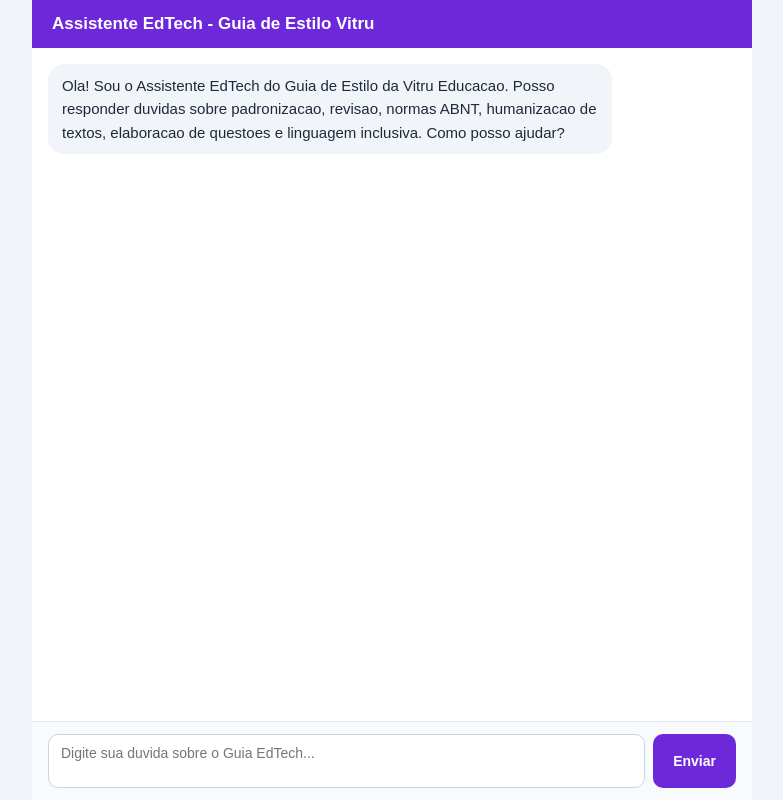
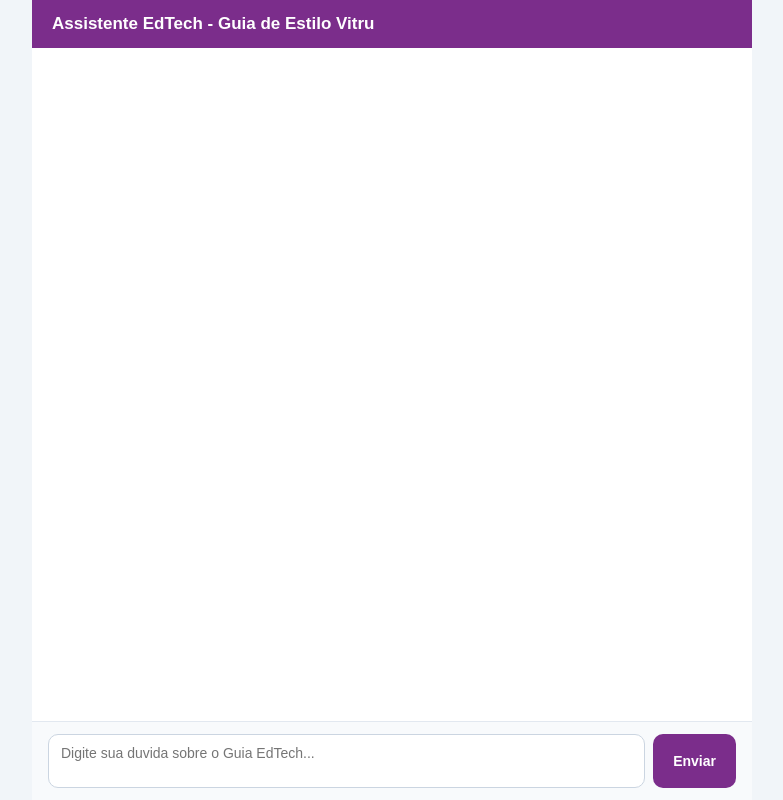
Before and after one commit to eliaslascoski-afk/edtech-chatbot-gemini, a Next.js app: page / in a window 1280 px wide. Shown: the whole page, without its empty margins (248-1031 px from the left). Built offline with nearby package versions, Linux system fonts and the light colour scheme.

Commit message:
feat: remove mensagem inicial e ajusta cor do cabecalho para roxo do guia (#7B2D8B)

```diff
--- a/pages/index.js
+++ b/pages/index.js
@@ -1,9 +1,7 @@
 import { useState, useRef, useEffect } from 'react';
 
 export default function Home() {
-  const [messages, setMessages] = useState([
-    { role: 'assistant', text: 'Ola! Sou o Assistente EdTech do Guia de Estilo da Vitru Educacao. Posso responder duvidas sobre padronizacao, revisao, normas ABNT, humanizacao de textos, elaboracao de questoes e linguagem inclusiva. Como posso ajudar?' },
-  ]);
+  const [messages, setMessages] = useState([]);
   const [input, setInput] = useState('');
   const [loading, setLoading] = useState(false);
   const bottomRef = useRef(null);
@@ -31,7 +29,7 @@
       <div style={s.header}><span>Assistente EdTech - Guia de Estilo Vitru</span></div>
       <div style={s.messages}>
         {messages.map((msg, i) => (
-          <div key={i} style={{ ...s.bubble, alignSelf: msg.role === 'user' ? 'flex-end' : 'flex-start', background: msg.role === 'user' ? '#6d28d9' : '#f1f5f9', color: msg.role === 'user' ? '#fff' : '#1e293b' }}>{msg.text}</div>
+          <div key={i} style={{ ...s.bubble, alignSelf: msg.role === 'user' ? 'flex-end' : 'flex-start', background: msg.role === 'user' ? '#7B2D8B' : '#f1f5f9', color: msg.role === 'user' ? '#fff' : '#1e293b' }}>{msg.text}</div>
         ))}
         {loading && <div style={{ ...s.bubble, alignSelf: 'flex-start', background: '#f1f5f9', color: '#64748b' }}>Consultando o guia...</div>}
         <div ref={bottomRef} />
@@ -46,10 +44,10 @@
 
 const s = {
   container: { display: 'flex', flexDirection: 'column', height: '100vh', maxWidth: '720px', margin: '0 auto', fontFamily: 'sans-serif', background: '#fff' },
-  header: { background: '#6d28d9', color: '#fff', padding: '14px 20px', fontSize: '17px', fontWeight: 'bold' },
+  header: { background: '#7B2D8B', color: '#fff', padding: '14px 20px', fontSize: '17px', fontWeight: 'bold' },
   messages: { flex: 1, overflowY: 'auto', padding: '16px', display: 'flex', flexDirection: 'column', gap: '10px' },
   bubble: { maxWidth: '82%', padding: '10px 14px', borderRadius: '16px', lineHeight: 1.55, fontSize: '15px', whiteSpace: 'pre-wrap' },
   inputRow: { display: 'flex', gap: '8px', padding: '12px 16px', borderTop: '1px solid #e2e8f0', background: '#f8fafc' },
   textarea: { flex: 1, resize: 'none', padding: '10px 12px', borderRadius: '10px', border: '1px solid #cbd5e1', fontSize: '14px', outline: 'none', fontFamily: 'sans-serif' },
-  button: { background: '#6d28d9', color: '#fff', border: 'none', borderRadius: '10px', padding: '10px 20px', cursor: 'pointer', fontWeight: 'bold', fontSize: '14px' },
+  button: { background: '#7B2D8B', color: '#fff', border: 'none', borderRadius: '10px', padding: '10px 20px', cursor: 'pointer', fontWeight: 'bold', fontSize: '14px' },
 };
```
